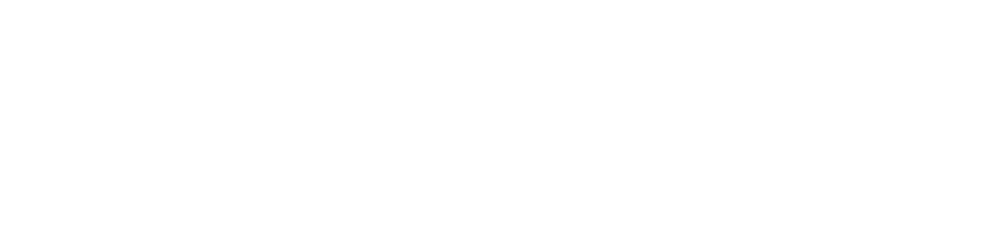
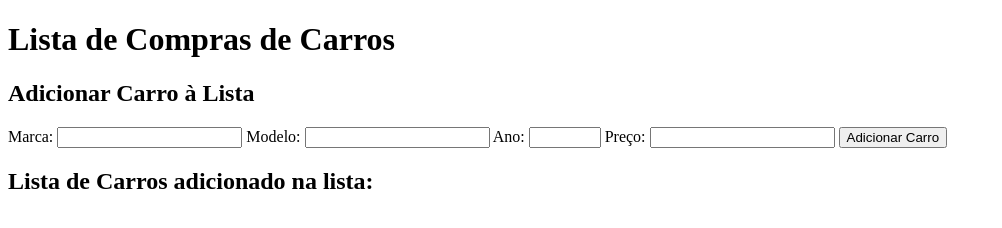
Before and after one commit to igor-muzel/Projeto-Site-Produtos, a plain HTML site: page pages/CRUD_lista_e_itens/index.html in a window 1280 px wide. Shown: the whole page, without its empty margins (0-1002 px from the left). Drawn offline with Linux system fonts and the light colour scheme.

Commit message:
Update index.html

```diff
--- a/pages/CRUD_lista_e_itens/index.html
+++ b/pages/CRUD_lista_e_itens/index.html
@@ -3,3 +3,46 @@ o usuário irá criar listas de compras e tudo mais. Além disso, a página deve
 com a página de login, caso o usuário queira sair da sua conta -->
 
 <!-- Felipe e Igor a parte de CRUD de itens da lista provavelmente também será na página principal-->
+<!DOCTYPE html>
+<html lang="pt-br">
+<head>
+    <meta charset="UTF-8">
+    <meta name="viewport" content="width=device-width, initial-scale=1.0">
+    <link rel="stylesheet" href="style.css">
+    <script src="main.js" defer></script>
+    <title>Lista de Compras de Carros</title>
+</head>
+<body>
+    <div class="container">
+        <h1>Lista de Compras de Carros</h1>
+
+        <div class="form-container">
+            <h2>Adicionar Carro à Lista</h2>
+            <form id="car-form">
+                <label for="marca">Marca:</label>
+                <input type="text" id="marca" name="marca" required>
+
+                <label for="modelo">Modelo:</label>
+                <input type="text" id="modelo" name="modelo" required>
+
+                <label for="ano">Ano:</label>
+                <input type="number" id="ano" name="ano" min="1900" max="2099" step="1" required>
+
+                <label for="preco">Preço:</label>
+                <input type="number" id="preco" name="preco" required>
+
+                <button type="submit">Adicionar Carro</button>
+            </form>
+        </div>
+
+        <div class="car-list">
+            <h2>Lista de Carros adicionado na lista:</h2>
+            <ul id="carros">
+
+            </ul>
+        </div>
+    </div>
+
+    <script src="main.js" defer></script>
+</body>
+</html>
```
